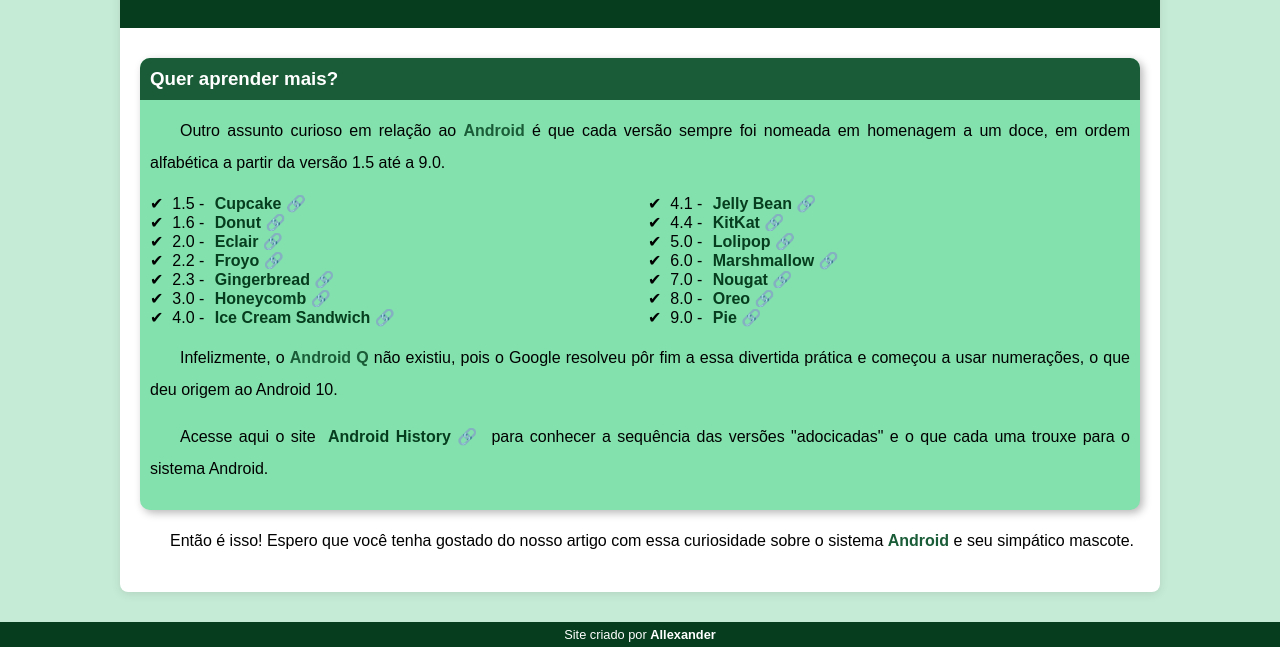
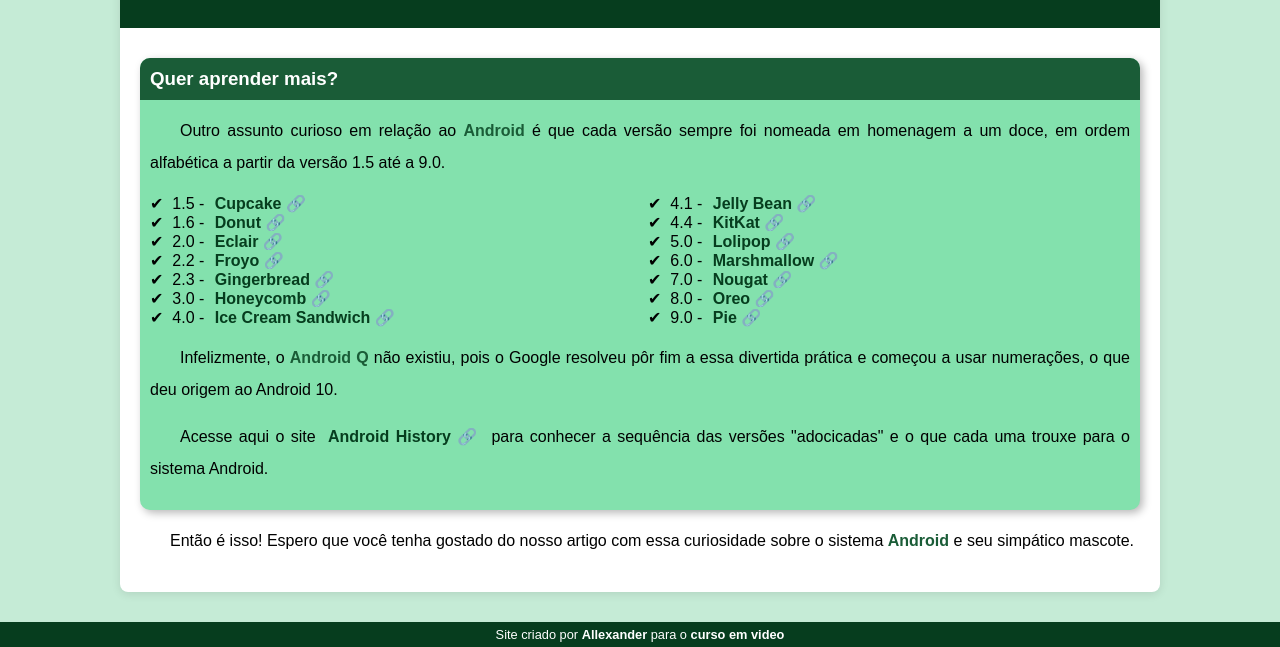
Before and after one commit to all3x-martins/projeto-android, a plain HTML site: page index.html in a window 1280 px wide. Shown: the part 2458-3105 px from the top of the page. Drawn offline with Linux system fonts and the light colour scheme.

Commit message:
Renomeado arquivo principal de android.html para index.html

```diff
--- a/android.html
+++ b/index.html
@@ -103,7 +103,7 @@
     </main>
 
     <footer>
-        <p>Site criado por <a href="https://github.com/all3x-martins">Allexander</a></p>
+        <p>Site criado por <a href="https://github.com/all3x-martins" target="_blank">Allexander</a> para o <a href="https://www.cursoemvideo.com" target="_blank">curso em video</a></p>
     </footer>
 </body>
 </html>
```
